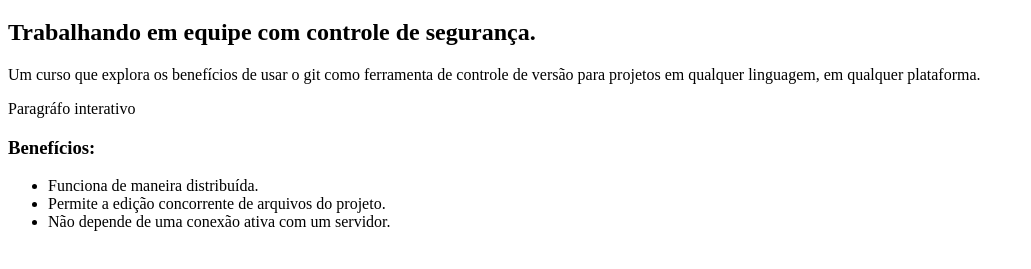
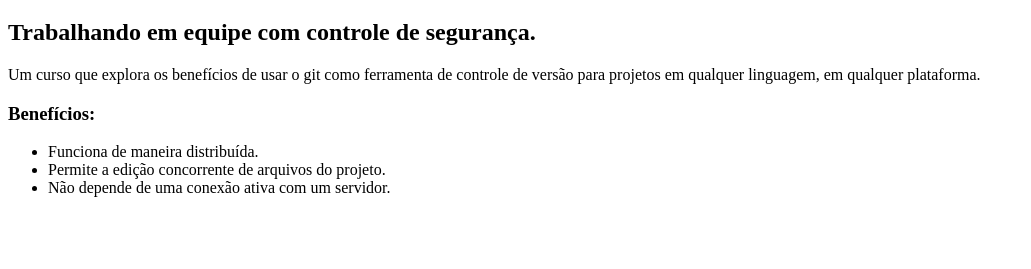
Before and after one commit to claudinhopero/curso-git, a plain HTML site: page index.html in a window 1280 px wide. Shown: the part 61-330 px from the top of the page, without its empty margins (0-1031 px from the left). Drawn offline with Linux system fonts and the light colour scheme.

Commit message:
Tirei o parágrafo extra

```diff
--- a/index.html
+++ b/index.html
@@ -8,8 +8,6 @@
 
 		<p>Um curso que explora os benefícios de usar o git como ferramenta de controle de versão para projetos em qualquer linguagem, em qualquer plataforma.</p>
 
-		<p>Paragráfo interativo</p>
-
 		<h3>Benefícios:</h3>
 		<ul>
 			<li>Funciona de maneira distribuída.</li>
```
